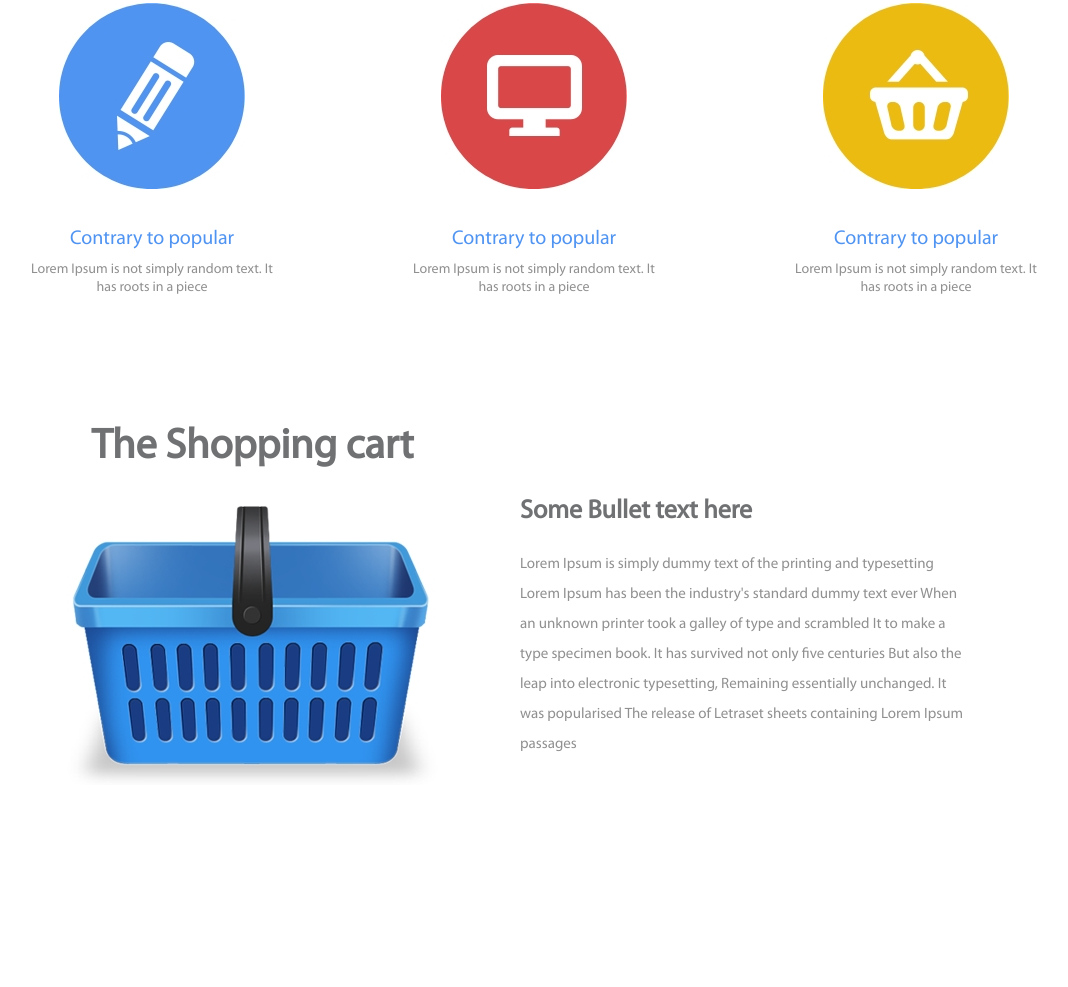
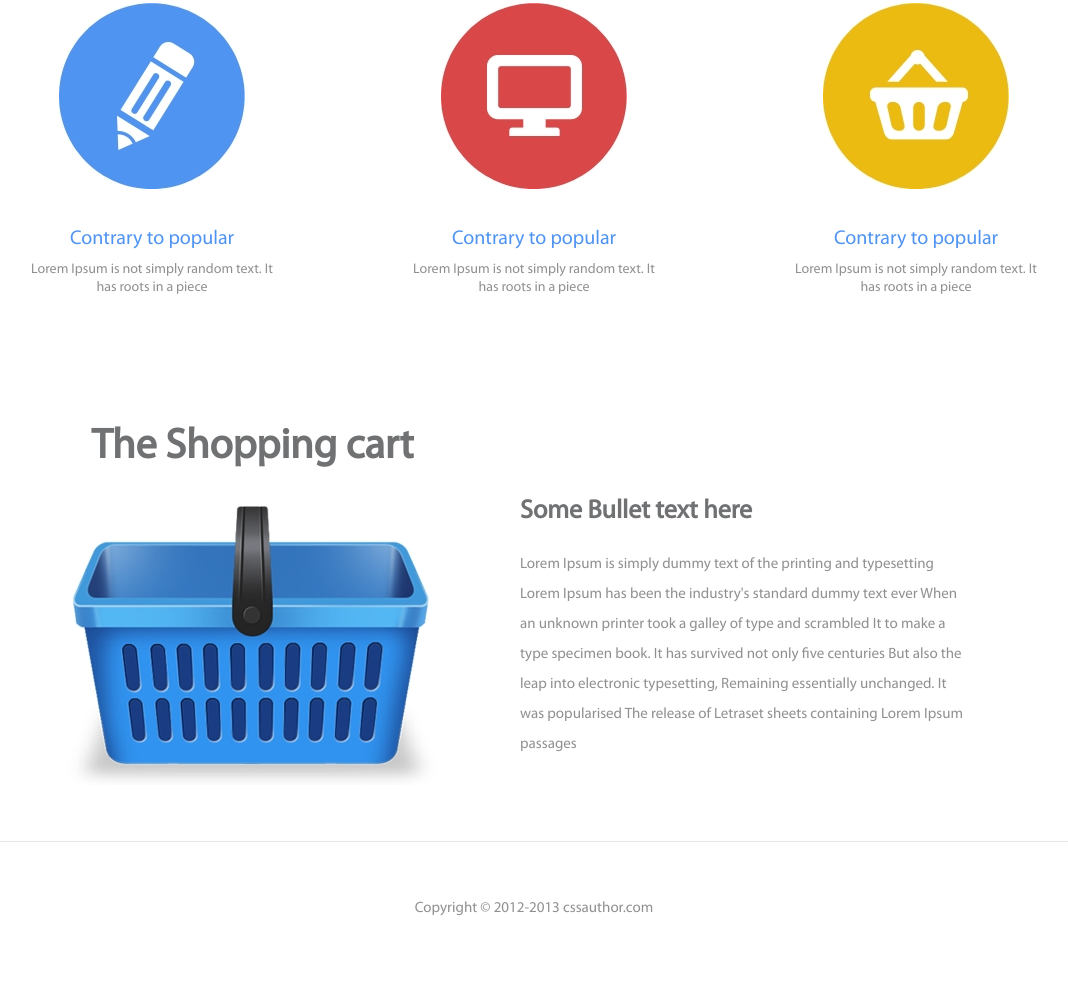
Before and after one commit to vladdpotapov/hillel-hometask-08-Fourth-Sample, a plain HTML site: page index.html in a window 1280 px wide. Shown: the part 649-1636 px from the top of the page, without its empty margins (106-1174 px from the left). Before the commit the page ends 1490 px from the top, so only its background shows below. Drawn offline with Linux system fonts and the light colour scheme; files whose address does not match are found by name.

Commit message:
Footer - Done

```diff
--- a/css/index.css
+++ b/css/index.css
@@ -231,3 +231,16 @@
     line-height: 30px;
     color: #909090;
 }
+
+/* FOOTER */
+.footer {
+    padding: 34px 0 45px 0;
+    text-align: center;
+    border-top: 1px solid #e5e5e5;
+}
+
+.footer-copyrights {
+    font-size: 15px;
+    line-height: 36px;
+    color: #909090;
+}
--- a/index.html
+++ b/index.html
@@ -112,5 +112,10 @@
             </div>
         </div>
     </main>
+    <footer class="footer">
+        <p class="footer-copyrights">
+            Copyright © 2012-2013 cssauthor.com
+        </p>
+    </footer>
 </body>
 </html>
```
